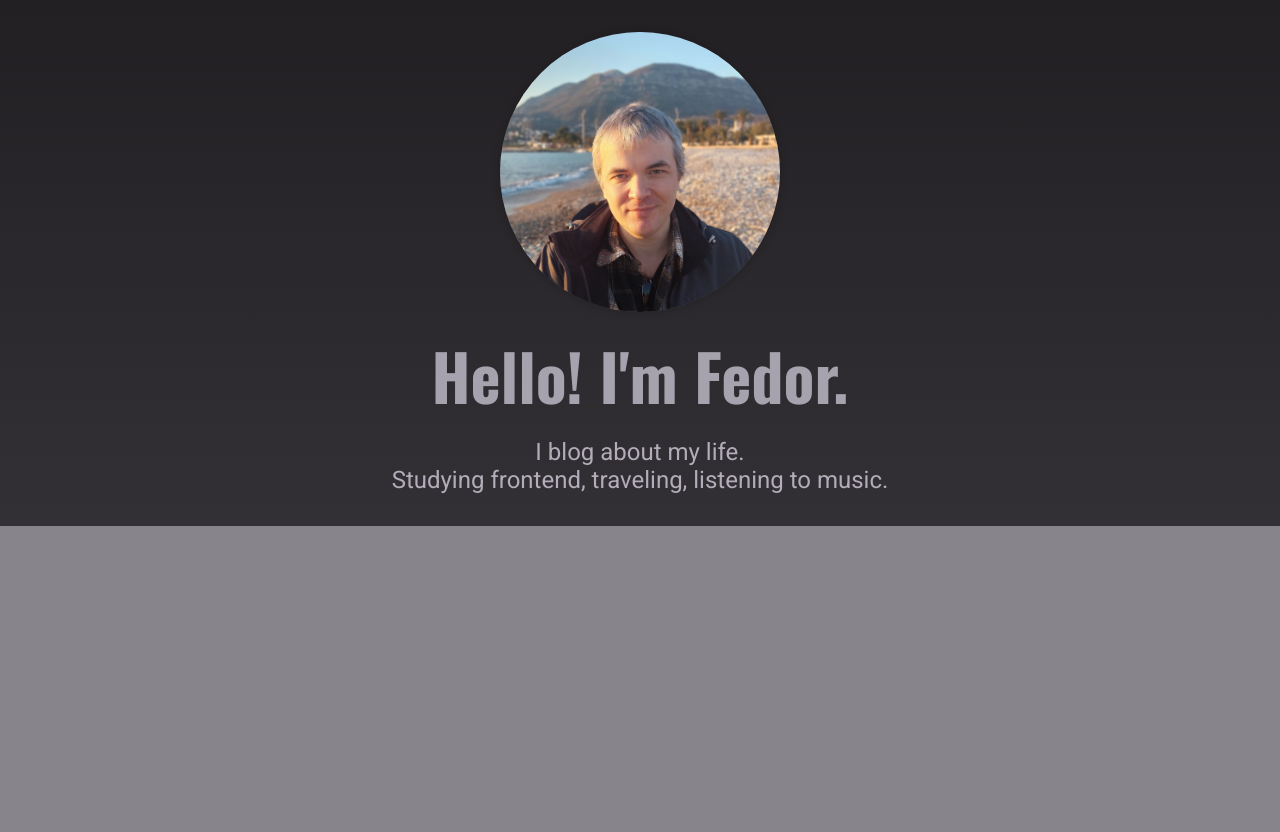
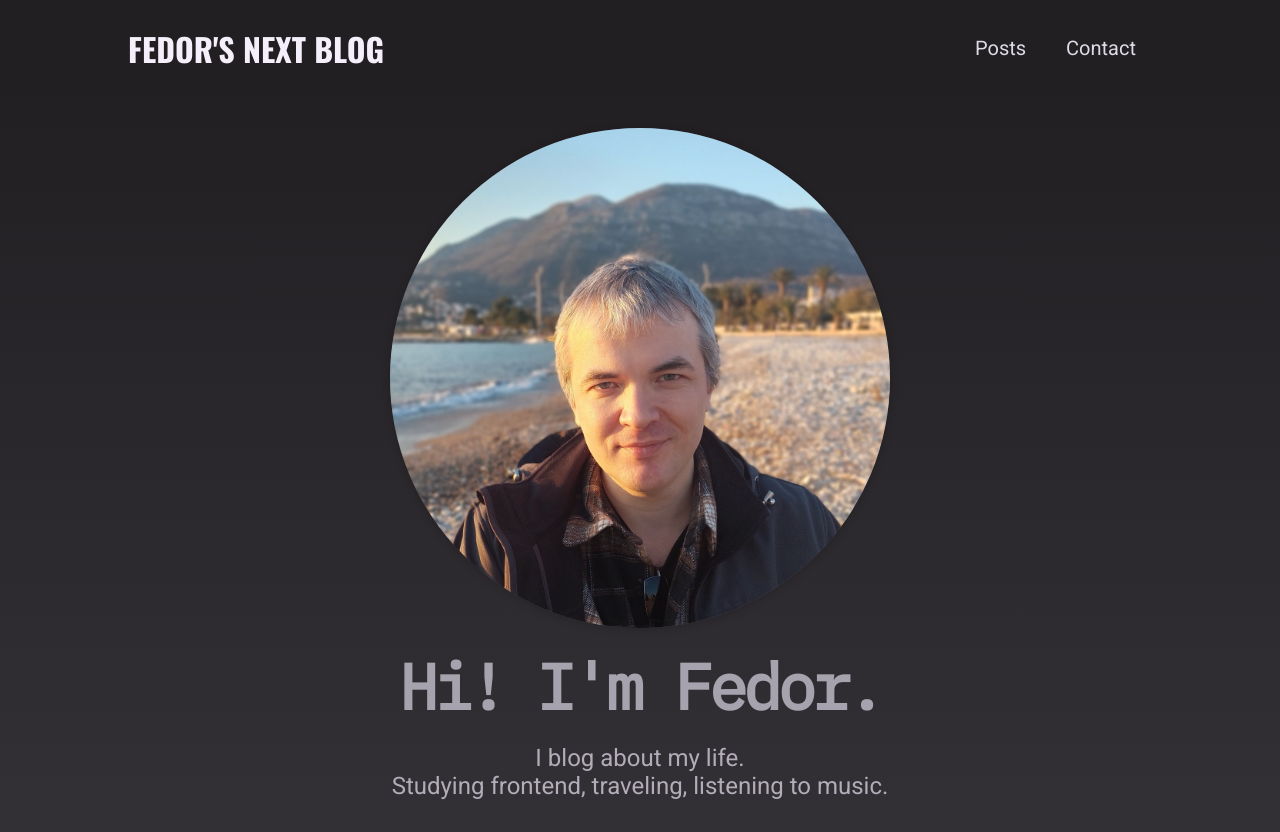
Before and after one commit to dopamine-s/next-blog, a Next.js app: page / in a window 1280 px wide. Before the commit the page ends 800 px from the top, so only its background shows below. Built offline with nearby package versions, Linux system fonts and the light colour scheme.

Commit message:
adding Layout, navigation and styling

```diff
--- a/components/home-page/hero.js
+++ b/components/home-page/hero.js
@@ -1,3 +1,4 @@
+/* eslint-disable react/no-unescaped-entities */
 import Image from 'next/image';
 
 import heroImg from '@/public/images/site/fedor.jpg';
@@ -9,7 +10,7 @@ function Hero() {
       <div className={classes.image}>
         <Image src={heroImg} alt="An image of Fedor" />
       </div>
-      <h1>Hello! I&apos;m Fedor.</h1>
+      <h1>Hi! I'm Fedor.</h1>
       <p>
         I blog about my life.
         <br /> Studying frontend, traveling, listening to music.
--- a/components/home-page/hero.module.css
+++ b/components/home-page/hero.module.css
@@ -25,8 +25,24 @@
   height: 100%;
 }
 
+@media (min-width: 768px) {
+  .image {
+    width: 400px;
+    height: 400px;
+  }
+}
+
+@media (min-width: 1280px) {
+  .image {
+    width: 500px;
+    height: 500px;
+  }
+}
+
 .hero h1 {
   font-size: var(--size-16);
+  font-family: 'IBM Plex Mono', monospace;
+  letter-spacing: calc(var(--size-1) * -1);
   margin: var(--size-4) 0;
   color: var(--color-grey-300);
 }
--- /dev/null
+++ b/components/layout/layout.js
@@ -0,0 +1,13 @@
+import { Fragment } from 'react';
+import MainNavigation from './main-navigation';
+
+function Layout(props) {
+  return (
+    <Fragment>
+      <MainNavigation />
+      <main>{props.children}</main>
+    </Fragment>
+  );
+}
+
+export default Layout;
--- /dev/null
+++ b/components/layout/logo.js
@@ -0,0 +1,8 @@
+/* eslint-disable react/no-unescaped-entities */
+import classes from './logo.module.css';
+
+function Logo() {
+  return <div className={classes.logo}>Fedor's Next Blog</div>;
+}
+
+export default Logo;
--- /dev/null
+++ b/components/layout/logo.module.css
@@ -0,0 +1,13 @@
+.logo {
+  text-transform: uppercase;
+  font-size: var(--size-5);
+  font-weight: bold;
+  font-family: 'Oswald', sans-serif;
+  color: var(--color-grey-50);
+}
+
+@media (min-width: 768px) {
+  .logo {
+    font-size: var(--size-8);
+  }
+}
--- /dev/null
+++ b/components/layout/main-navigation.js
@@ -0,0 +1,27 @@
+import Link from 'next/link';
+
+import classes from './main-navigation.module.css';
+import Logo from './logo';
+
+function MainNavigation() {
+  return (
+    <header className={classes.header}>
+      <Link href="/">
+        {' '}
+        <Logo />
+      </Link>
+      <nav>
+        <ul>
+          <li>
+            <Link href="/posts">Posts</Link>
+          </li>
+          <li>
+            <Link href="/contact">Contact</Link>
+          </li>
+        </ul>
+      </nav>
+    </header>
+  );
+}
+
+export default MainNavigation;
--- /dev/null
+++ b/components/layout/main-navigation.module.css
@@ -0,0 +1,42 @@
+.header {
+  width: 100%;
+  height: 6rem;
+  background-color: var(--color-grey-900);
+  display: flex;
+  justify-content: space-between;
+  align-items: center;
+  padding: 0 10%;
+}
+
+.header ul {
+  list-style: none;
+  display: flex;
+  align-items: baseline;
+  margin: 0;
+  padding: 0;
+}
+
+.header li {
+  margin: 0 var(--size-4);
+}
+
+.header a {
+  color: var(--color-grey-100);
+  font-size: var(--size-4);
+}
+
+.header a:hover,
+.header a:active,
+.header a.active {
+  color: var(--color-grey-200);
+}
+
+@media (min-width: 768px) {
+  .header ul {
+    gap: 0.5rem;
+  }
+
+  .header a {
+    font-size: var(--size-5);
+  }
+}
--- a/pages/_app.js
+++ b/pages/_app.js
@@ -1,7 +1,12 @@
 import '@/styles/globals.css';
+import Layout from '@/components/layout/layout';
 
 function MyApp({ Component, pageProps }) {
-  return <Component {...pageProps} />;
+  return (
+    <Layout>
+      <Component {...pageProps} />
+    </Layout>
+  );
 }
 
 export default MyApp;
--- a/styles/globals.css
+++ b/styles/globals.css
@@ -1,4 +1,5 @@
 @import url('https://fonts.googleapis.com/css2?family=Oswald:wght@700&family=Roboto&family=Source+Sans+Pro:wght@300&display=swap');
+@import url('https://fonts.googleapis.com/css2?family=IBM+Plex+Mono&display=swap');
 
 * {
   box-sizing: border-box;
```
